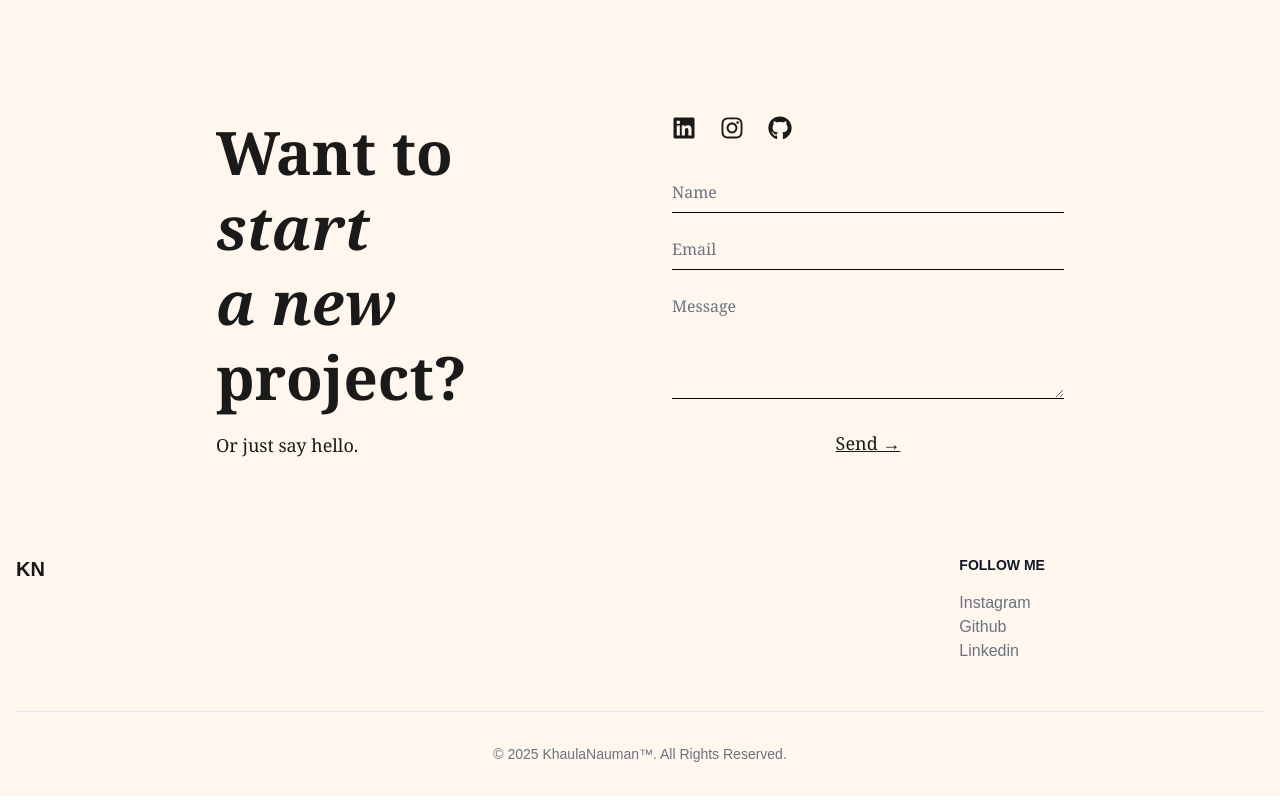
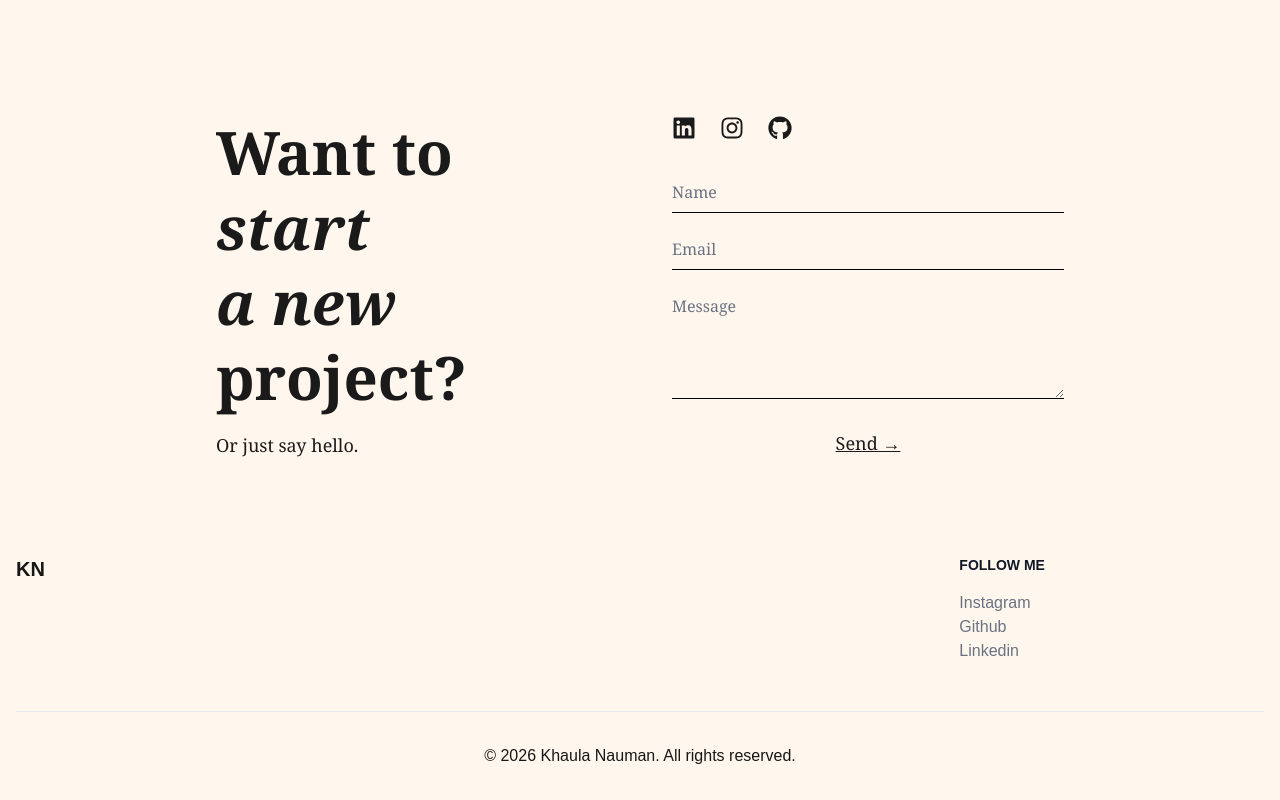
Before and after one commit to khaulanauman/portfolio, a Next.js app: page / in a window 1280 px wide. Shown: the part 4517-5317 px from the top of the page. Built offline with nearby package versions, Linux system fonts and the light colour scheme.

Commit message:
Update home.tsx

```diff
--- a/src/app/home/home.tsx
+++ b/src/app/home/home.tsx
@@ -385,13 +385,7 @@ export default function Home() {
             </div>
             <hr className="my-6 border-gray-200 lg:my-8" />
             <div className="flex justify-center items-center">
-              <span className="text-sm text-gray-500 ">
-                © 2025{" "}
-                <a href="https://flowbite.com/" className="hover:underline">
-                  KhaulaNauman™
-                </a>
-                . All Rights Reserved.
-              </span>
+              <p>&copy; 2026 Khaula Nauman. All rights reserved.</p>
             </div>
           </div>
         </footer>
```
